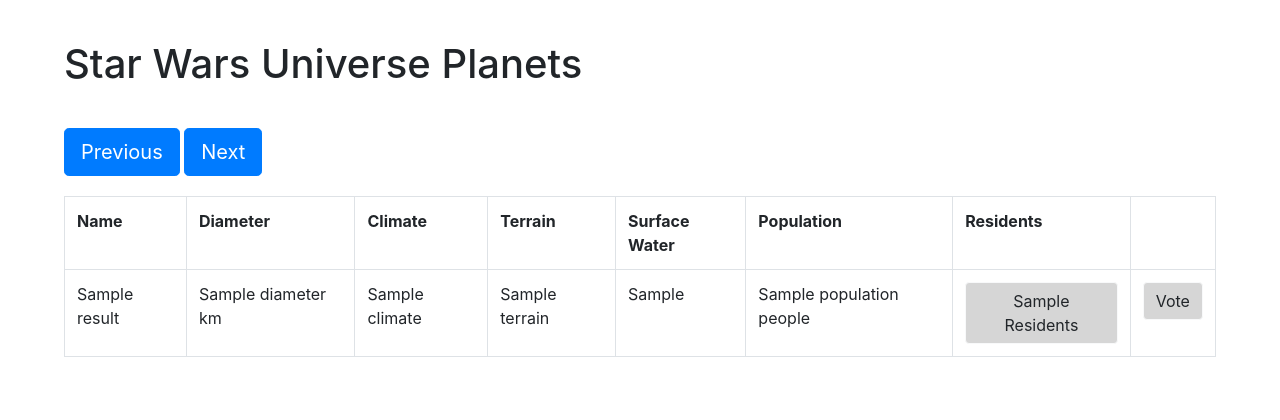
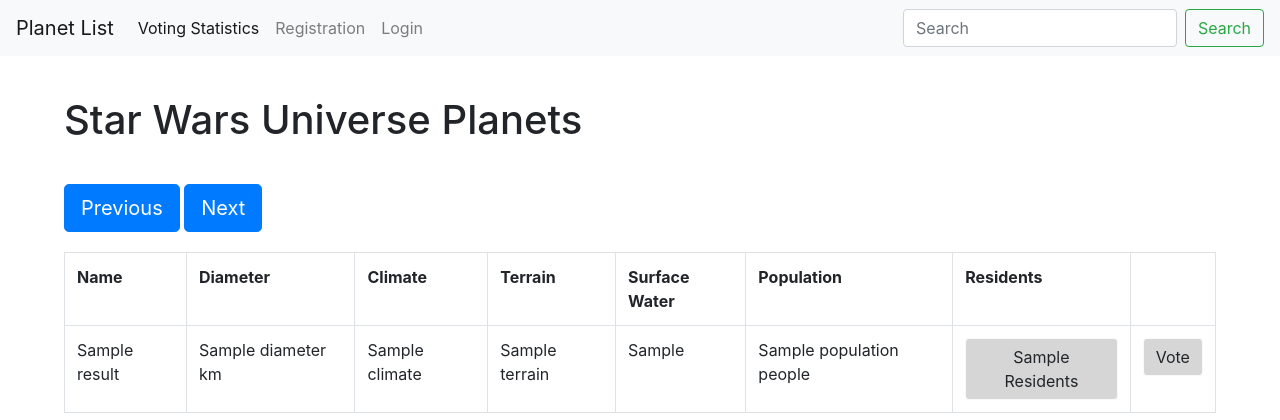
Before and after one commit to zoltanJakubecz/apiWars, a Flask app: page / in a window 1280 px wide. Shown: the top 420 px of the page. Run offline with Flask 2, Linux system fonts and the light colour scheme; a database or web service that is not in the repository returns one stand-in record (values such as "Sample title"); data that the repository does not hold is empty; some libraries are stand-ins or nearby versions.

Commit message:
Add navbar

```diff
--- a/templates/index.html
+++ b/templates/index.html
@@ -10,6 +10,7 @@
     <script src="{{ url_for('static', filename='script/script.js') }}" defer></script>
 </head>
 <body>
+{% include 'navbar.html' %}
     <div class="container-content">
     <h1>Star Wars Universe Planets</h1>
         <form action="/" method="post">
--- /dev/null
+++ b/templates/navbar.html
@@ -0,0 +1,24 @@
+<nav class="navbar navbar-expand-lg navbar-light bg-light">
+  <a class="navbar-brand" href="{{ url_for('home') }}">Planet List</a>
+  <button class="navbar-toggler" type="button" data-toggle="collapse" data-target="#navbarSupportedContent" aria-controls="navbarSupportedContent" aria-expanded="false" aria-label="Toggle navigation">
+    <span class="navbar-toggler-icon"></span>
+  </button>
+
+  <div class="collapse navbar-collapse" id="navbarSupportedContent">
+    <ul class="navbar-nav mr-auto">
+      <li class="nav-item active">
+        <a class="nav-link" href="#">Voting Statistics <span class="sr-only">(current)</span></a>
+      </li>
+      <li class="nav-item">
+        <a class="nav-link" href="#">Registration</a>
+      </li>
+      <li class="nav-item">
+        <a class="nav-link" href="#" >Login</a>
+      </li>
+    </ul>
+    <form class="form-inline my-2 my-lg-0">
+      <input class="form-control mr-sm-2" type="search" placeholder="Search" aria-label="Search">
+      <button class="btn btn-outline-success my-2 my-sm-0" type="submit">Search</button>
+    </form>
+  </div>
+</nav>
```
